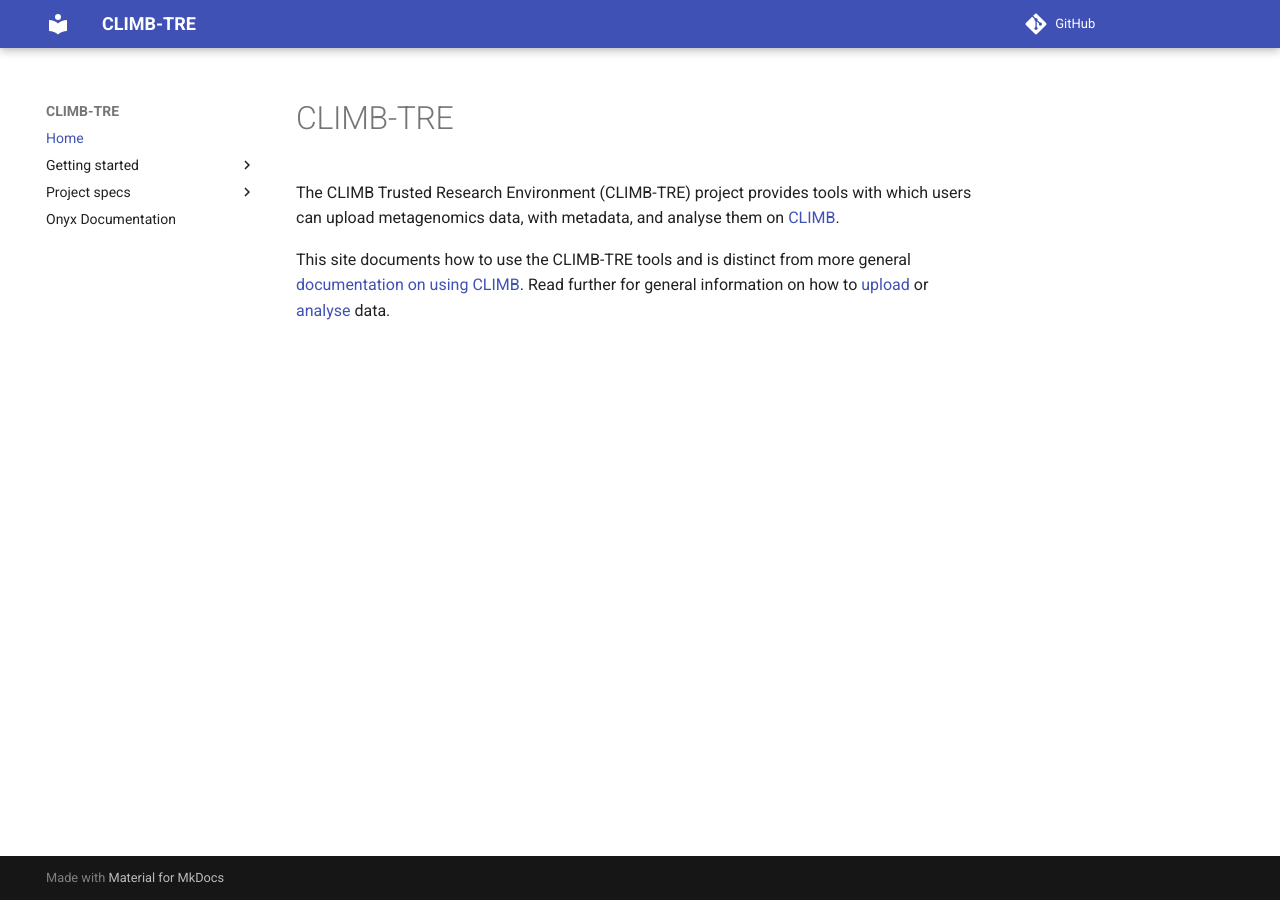
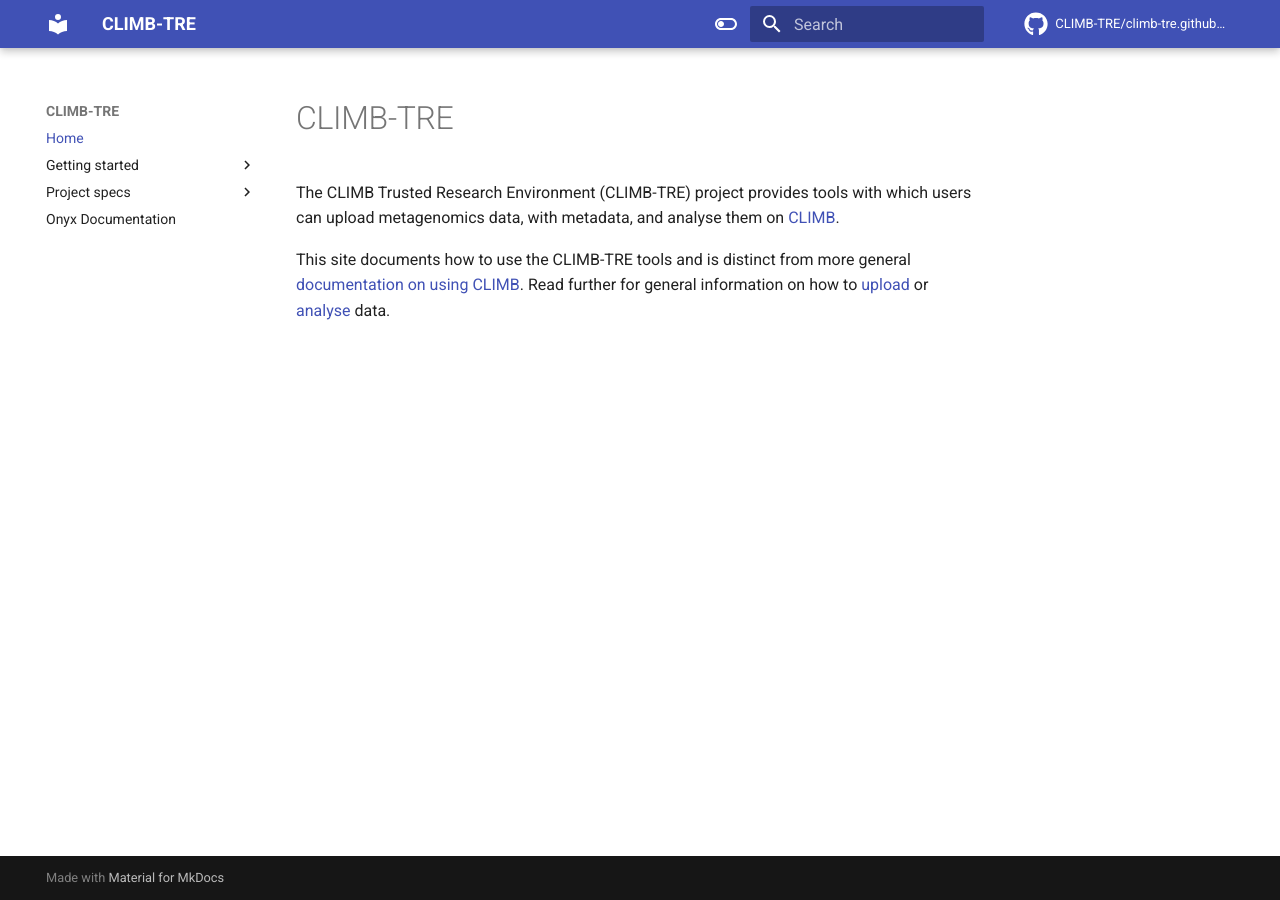
Before and after one commit to warrickball/climb-tre.github.io, an MkDocs documentation site: the page built from docs/index.md, in a window 1280 px wide. Built offline with MkDocs 1.6.1 and Material for MkDocs 9.7.7, drawn with Linux system fonts in a browser that asks for light colours; comment, search, counter and statistics services are not loaded.

Commit message:
Update mkdocs.yml with brightness toggle, search, code copy and Github icon

```diff
--- a/mkdocs.yml
+++ b/mkdocs.yml
@@ -1,9 +1,30 @@
 site_name: CLIMB-TRE
 site_url: https://climb-tre.github.io/
 repo_url: https://github.com/CLIMB-TRE/climb-tre.github.io/
-site_author: CLIMB-TRE team
+repo_name: CLIMB-TRE/climb-tre.github.io
+site_author: CLIMB-TRE
+
 theme:
   name: material
+  icon:
+    repo: fontawesome/brands/github
+  palette:
+    # Palette toggle for light mode
+    - media: "(prefers-color-scheme: light)"
+      scheme: default
+      toggle:
+        icon: material/toggle-switch-off-outline
+        name: Switch to dark mode
+
+    # Palette toggle for dark mode
+    - media: "(prefers-color-scheme: dark)"
+      scheme: slate
+      toggle:
+        icon: material/toggle-switch
+        name: Switch to light mode
+
+  features:
+    - content.code.copy
 
 markdown_extensions:
   - pymdownx.highlight:
@@ -15,6 +36,7 @@ markdown_extensions:
   - pymdownx.superfences
 
 plugins:
+  - search
   - mkdocstrings:
       default_handler: python
       handlers:
```
